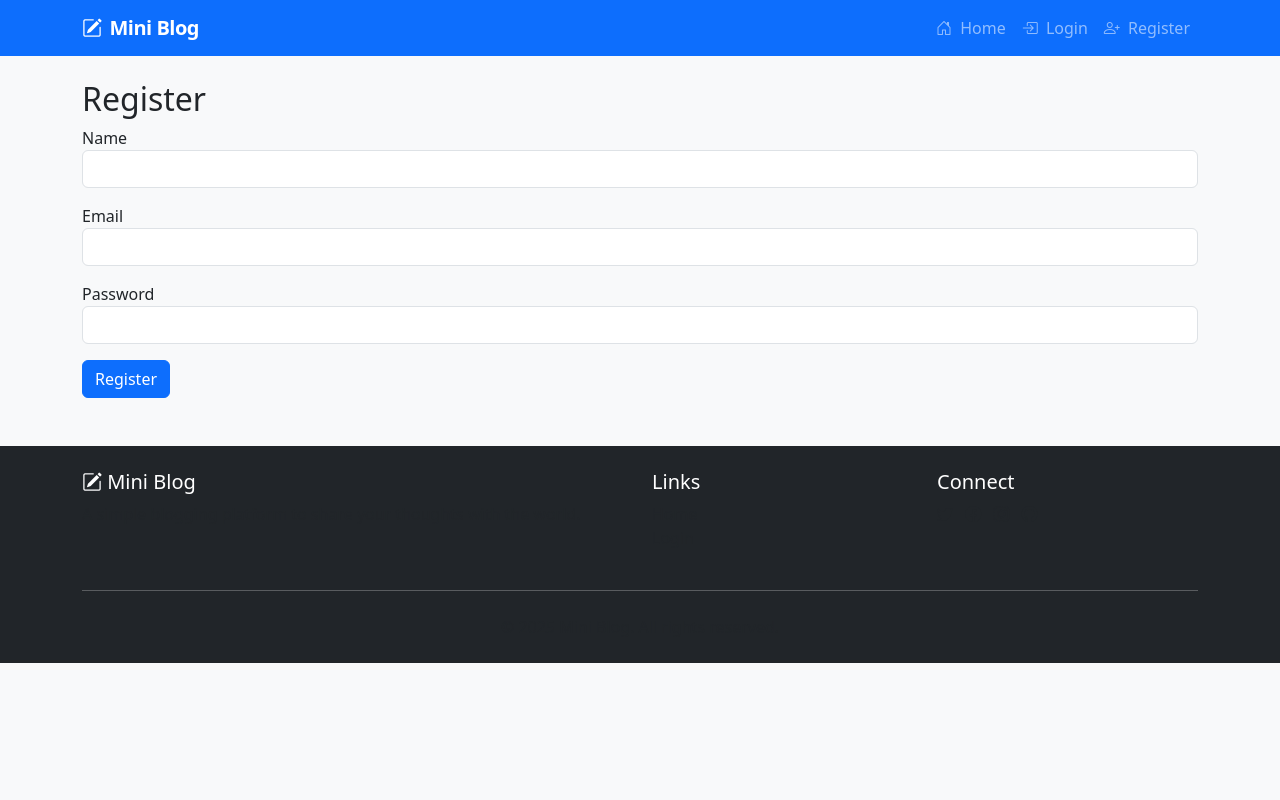
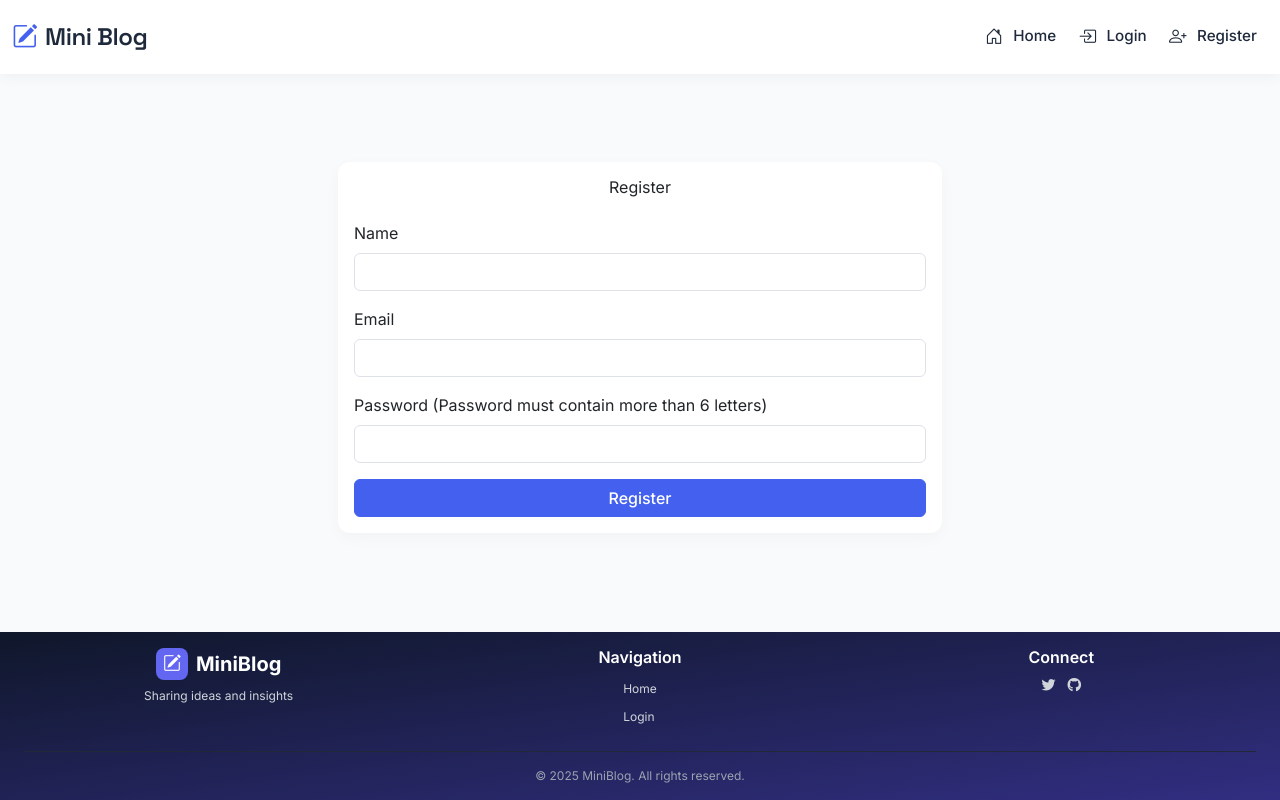
Before and after one commit to AvatarParzival/Mini-Blog, a PHP site: page /register.php in a window 1280 px wide. Run offline with PHP 8.4, Linux system fonts and the light colour scheme; some libraries are stand-ins or nearby versions.

Commit message:
Add files via upload

```diff
--- a/config/db.php
+++ b/config/db.php
@@ -2,7 +2,7 @@
 $host = 'localhost';
 $db   = 'miniblog';
 $user = 'root';
-$pass = '';               // ← your MySQL pwd
+$pass = '';
 $charset = 'utf8mb4';
 
 $dsn = "mysql:host=$host;dbname=$db;charset=$charset";
--- a/partials/footer.php
+++ b/partials/footer.php
@@ -1,37 +1,69 @@
-</div> <!-- /container -->
+</main>
+<script src="https://cdn.tailwindcss.com"></script>
+<script>
+    tailwind.config = {
+        important: '#tailwind-footer',
+        theme: {
+            extend: {
+                colors: {
+                    dark: '#0f172a',
+                    light: '#f8fafc'
+                }
+            }
+        }
+    }
+</script>
 
-<footer class="bg-dark text-white py-4 mt-5">
-    <div class="container">
-        <div class="row">
-            <div class="col-md-6">
-                <h5><i class="bi bi-pencil-square"></i> Mini Blog</h5>
-                <p class="text-muted">A simple blogging platform to share your thoughts with the world.</p>
+<div id="tailwind-footer">
+    <footer class="bg-gradient-to-br from-dark to-indigo-900 text-light py-3">
+        <div class="max-w-7xl mx-auto px-4 sm:px-6 lg:px-8">
+            <div class="grid grid-cols-1 md:grid-cols-3 gap-8">
+
+                <div class="flex flex-col items-center text-center">
+                    <div class="flex items-center mb-2">
+                        <div class="bg-indigo-500 w-8 h-8 rounded-lg flex items-center justify-center mr-2">
+                            <i class="bi bi-pencil-square text-white text-lg"></i>
                         </div>
-            <div class="col-md-3">
-                <h5>Links</h5>
-                <ul class="list-unstyled">
-                    <li><a href="/miniblog/index.php" class="text-decoration-none text-muted">Home</a></li>
+                        <h2 class="text-xl font-bold text-white">MiniBlog</h2>
+                    </div>
+                    <p class="text-gray-300 text-xs mb-2">
+                        Sharing ideas and insights
+                    </p>
+                </div>
+
+                <div class="flex flex-col items-center">
+                    <h3 class="text-md font-semibold text-white mb-2">Navigation</h3>
+                    <ul class="space-y-1">
+                        <li><a href="/miniblog/index.php" class="text-gray-300 hover:text-white text-xs transition">Home</a></li>
                         <?php if (isset($_SESSION['user_id'])): ?>
-                        <li><a href="/miniblog/dashboard.php" class="text-decoration-none text-muted">Dashboard</a></li>
+                            <li><a href="/miniblog/dashboard.php" class="text-gray-300 hover:text-white text-xs transition">Dashboard</a></li>
                         <?php else: ?>
-                        <li><a href="/miniblog/login.php" class="text-decoration-none text-muted">Login</a></li>
+                            <li><a href="/miniblog/login.php" class="text-gray-300 hover:text-white text-xs transition">Login</a></li>
                         <?php endif; ?>
                     </ul>
                 </div>
-            <div class="col-md-3">
-                <h5>Connect</h5>
-                <a href="#" class="text-muted me-2"><i class="bi bi-twitter"></i></a>
-                <a href="#" class="text-muted me-2"><i class="bi bi-facebook"></i></a>
-                <a href="#" class="text-muted me-2"><i class="bi bi-instagram"></i></a>
-                <a href="#" class="text-muted me-2"><i class="bi bi-github"></i></a>
+
+                <div class="flex flex-col items-center">
+                    <h3 class="text-md font-semibold text-white mb-2">Connect</h3>
+                    <div class="flex space-x-3">
+                        <a href="#" class="text-gray-300 hover:text-white transition hover:scale-110 text-sm">
+                            <i class="fab fa-twitter"></i>
+                        </a>
+                        <a href="#" class="text-gray-300 hover:text-white transition hover:scale-110 text-sm">
+                            <i class="fab fa-github"></i>
+                        </a>
                     </div>
                 </div>
-        <hr class="my-4 bg-secondary">
-        <div class="text-center text-muted">
-            &copy; <?= date('Y') ?> Mini Blog. All rights reserved.
+            </div>
+
+            <div class="border-t border-gray-800 mt-4 pt-3 text-center">
+                <p class="text-gray-400 text-xs">
+                    &copy; <?= date('Y') ?> MiniBlog. All rights reserved.
+                </p>
             </div>
         </div>
     </footer>
+</div>
 
 <script src="https://cdn.jsdelivr.net/npm/bootstrap@5.3.2/dist/js/bootstrap.bundle.min.js"></script>
 </body>
--- a/partials/header.php
+++ b/partials/header.php
@@ -1,75 +1,65 @@
 <?php
 session_start();
 require_once __DIR__ . '/../config/db.php';
-?>
-<!doctype html>
+// All header modifications must be done before this point
+?><!doctype html>
 <html lang="en">
 <head>
     <meta charset="utf-8">
     <meta name="viewport" content="width=device-width, initial-scale=1">
-    <title>Mini Blog</title>
+    <title><?= htmlspecialchars($pageTitle ?? 'Mini Blog') ?></title>
+    <!-- Google Fonts -->
+    <link rel="preconnect" href="https://fonts.googleapis.com">
+    <link rel="preconnect" href="https://fonts.gstatic.com" crossorigin>
+    <link href="https://fonts.googleapis.com/css2?family=Inter:wght@400;500;600;700&family=Space+Grotesk:wght@500;600&display=swap" rel="stylesheet">
+    <!-- Bootstrap CSS -->
     <link href="https://cdn.jsdelivr.net/npm/bootstrap@5.3.2/dist/css/bootstrap.min.css" rel="stylesheet">
+    <!-- Bootstrap Icons -->
     <link rel="stylesheet" href="https://cdn.jsdelivr.net/npm/bootstrap-icons@1.11.1/font/bootstrap-icons.css">
-    <style>
-        .navbar-brand {
-            font-weight: 700;
-            letter-spacing: -0.5px;
-        }
-        .card {
-            border-radius: 8px;
-            box-shadow: 0 2px 4px rgba(0,0,0,0.05);
-        }
-        .card:hover {
-            box-shadow: 0 4px 8px rgba(0,0,0,0.1);
-        }
-        .form-control, .btn {
-            border-radius: 6px;
-        }
-        .post-content {
-            line-height: 1.7;
-        }
-    </style>
+    <link rel="stylesheet" href="https://cdnjs.cloudflare.com/ajax/libs/font-awesome/6.4.0/css/all.min.css">
+
+    <link rel="stylesheet" href="/miniblog/style.css">
+
 </head>
-<body class="bg-light">
-<nav class="navbar navbar-expand-lg navbar-dark bg-primary mb-4">
+<body class="d-flex flex-column min-vh-100">
+<nav class="navbar navbar-expand-lg navbar-light sticky-top">
   <div class="container">
     <a class="navbar-brand" href="/miniblog/index.php">
-        <i class="bi bi-pencil-square me-2"></i>Mini Blog
+        <i class="bi bi-pencil-square"></i>Mini Blog
     </a>
     <button class="navbar-toggler" type="button" data-bs-toggle="collapse" data-bs-target="#navbarNav">
-      <span class="navbar-toggler-icon"></span>
+      <span class="navbar-toggler-icon" style="filter: invert(1);"></span>
     </button>
     <div class="collapse navbar-collapse" id="navbarNav">
       <ul class="navbar-nav ms-auto">
-        <li class="nav-item"><a class="nav-link" href="/miniblog/index.php"><i class="bi bi-house-door me-1"></i> Home</a></li>
+        <li class="nav-item"><a class="nav-link" href="/miniblog/index.php"><i class="bi bi-house-door"></i> Home</a></li>
         <?php if (isset($_SESSION['user_id'])): ?>
-          <li class="nav-item"><a class="nav-link" href="/miniblog/dashboard.php"><i class="bi bi-journal-text me-1"></i> My Posts</a></li>
-          <li class="nav-item"><a class="nav-link" href="/miniblog/create.php"><i class="bi bi-plus-circle me-1"></i> Create Post</a></li>
+          <li class="nav-item"><a class="nav-link" href="/miniblog/dashboard.php"><i class="bi bi-journal-text"></i> My Posts</a></li>
+          <li class="nav-item"><a class="nav-link" href="/miniblog/create.php"><i class="bi bi-plus-circle"></i> Create Post</a></li>
           <li class="nav-item dropdown">
-            <a class="nav-link dropdown-toggle" href="#" role="button" data-bs-toggle="dropdown">
-              <i class="bi bi-person-circle me-1"></i> <?= htmlspecialchars($_SESSION['name']) ?>
+            <a class="nav-link dropdown-toggle d-flex align-items-center" href="#" role="button" data-bs-toggle="dropdown">
+              <i class="bi bi-person-circle me-2"></i><?= htmlspecialchars($_SESSION['name']) ?>
             </a>
             <ul class="dropdown-menu dropdown-menu-end">
-              <li><a class="dropdown-item" href="/miniblog/dashboard.php">Dashboard</a></li>
+              <li><a class="dropdown-item" href="/miniblog/dashboard.php"><i class="bi bi-speedometer2"></i>Dashboard</a></li>
               <li><hr class="dropdown-divider"></li>
-              <li><a class="dropdown-item" href="/miniblog/logout.php"><i class="bi bi-box-arrow-right me-1"></i> Logout</a></li>
+              <li><a class="dropdown-item" href="/miniblog/logout.php"><i class="bi bi-box-arrow-right"></i> Logout</a></li>
             </ul>
           </li>
         <?php else: ?>
-          <li class="nav-item"><a class="nav-link" href="/miniblog/login.php"><i class="bi bi-box-arrow-in-right me-1"></i> Login</a></li>
-          <li class="nav-item"><a class="nav-link" href="/miniblog/register.php"><i class="bi bi-person-plus me-1"></i> Register</a></li>
+          <li class="nav-item"><a class="nav-link" href="/miniblog/login.php"><i class="bi bi-box-arrow-in-right"></i> Login</a></li>
+          <li class="nav-item"><a class="nav-link" href="/miniblog/register.php"><i class="bi bi-person-plus"></i> Register</a></li>
         <?php endif; ?>
       </ul>
     </div>
   </div>
 </nav>
-<div class="container">
+<main class="container flex-grow-1">
 <?php
 if (isset($_SESSION['flash'])) {
     foreach ($_SESSION['flash'] as $type => $msg) {
-        echo '<div class="alert alert-'.$type.' alert-dismissible fade show">'.$msg.'
+        echo '<div class="alert alert-'.$type.' alert-dismissible fade show mt-4">'.$msg.'
         <button type="button" class="btn-close" data-bs-dismiss="alert" aria-label="Close"></button></div>';
     }
     unset($_SESSION['flash']);
 }
-?>
--- a/register.php
+++ b/register.php
@@ -7,7 +7,7 @@ if ($_SERVER['REQUEST_METHOD'] === 'POST') {
     $pass  = $_POST['password'];
 
     if ($name === '' || $email === '' || strlen($pass) < 6) {
-        $_SESSION['flash']['danger'] = 'All fields required, password ≥ 6 chars.';
+        $_SESSION['flash']['danger'] = 'Password must contain more than 6 letters';
     } else {
         $stmt = $pdo->prepare("SELECT id FROM users WHERE email = ?");
         $stmt->execute([$email]);
@@ -18,25 +18,43 @@ if ($_SERVER['REQUEST_METHOD'] === 'POST') {
             $pdo->prepare("INSERT INTO users (name, email, password) VALUES (?,?,?)")
                 ->execute([$name, $email, $hash]);
             $_SESSION['flash']['success'] = 'Account created. Please login.';
-            header('Location: /login.php'); exit;
+            header('Location: /miniblog/login.php'); exit;
         }
     }
 }
 ?>
-<h2>Register</h2>
+
+    <div class="container mt-5">
+        <div class="row justify-content-center">
+            <div class="col-md-6">
+                <div class="card">
+                    <div class="card-body">
+                        <h2 class="card-title text-center mb-4">Register</h2>
+
+                        <?php if (!empty($registerError)): ?>
+                            <div class="alert alert-danger"><?= $registerError ?></div>
+                        <?php endif; ?>
+
                         <form method="post">
                             <div class="mb-3">
-    <label>Name</label>
+                                <label class="form-label">Name</label>
                                 <input type="text" name="name" class="form-control" required>
                             </div>
                             <div class="mb-3">
-    <label>Email</label>
+                                <label class="form-label">Email</label>
                                 <input type="email" name="email" class="form-control" required>
                             </div>
                             <div class="mb-3">
-    <label>Password</label>
-    <input type="password" name="password" class="form-control" required minlength="6">
+                                <label class="form-label">Password (Password must contain more than 6 letters)</label>
+                                <input type="password" name="password" class="form-control" required>
                             </div>
-  <button class="btn btn-primary">Register</button>
+                            <button type="submit" class="btn btn-primary w-100">Register</button>
                         </form>
+                    </div>
+                </div>
+            </div>
+        </div>
+    </div>
+</body>
+</html>
 <?php require_once __DIR__ . '/partials/footer.php'; ?>
--- /dev/null
+++ b/style.css
@@ -0,0 +1,140 @@
+:root {
+    --primary-color: #4361ee;
+    --primary-hover: #3a56d4;
+    --text-dark: #1e293b;
+    --text-light: #64748b;
+    --bg-light: #f8fafc;
+}
+
+body {
+    font-family: 'Inter', sans-serif;
+    color: var(--text-dark);
+    background-color: var(--bg-light);
+}
+
+/* Modern header styling */
+.navbar {
+    background-color: #fff;
+    box-shadow: 0 2px 15px rgba(0, 0, 0, 0.05);
+    padding: 0.8rem 0;
+    font-family: 'Inter', sans-serif;
+}
+
+.navbar-brand {
+    font-family: 'Space Grotesk', sans-serif;
+    font-weight: 600;
+    letter-spacing: -0.5px;
+    color: var(--text-dark) !important;
+    font-size: 1.5rem;
+    display: flex;
+    align-items: center;
+    transition: all 0.3s ease;
+}
+
+.navbar-brand:hover {
+    color: var(--primary-color) !important;
+}
+
+.navbar-brand i {
+    color: var(--primary-color);
+    font-size: 1.6rem;
+    margin-right: 0.5rem;
+    transition: all 0.3s ease;
+}
+
+.navbar-nav .nav-link {
+    color: var(--text-dark) !important;
+    font-weight: 500;
+    padding: 0.5rem 1rem;
+    margin: 0 0.2rem;
+    border-radius: 6px;
+    transition: all 0.3s cubic-bezier(0.4, 0, 0.2, 1);
+    font-size: 0.95rem;
+}
+
+.navbar-nav .nav-link:hover {
+    color: var(--primary-color) !important;
+    background-color: rgba(67, 97, 238, 0.08);
+    transform: translateY(-1px);
+}
+
+.navbar-nav .nav-link i {
+    margin-right: 0.4rem;
+    font-size: 1.1rem;
+    vertical-align: middle;
+}
+
+.dropdown-menu {
+    border: none;
+    box-shadow: 0 5px 25px rgba(0, 0, 0, 0.1);
+    border-radius: 10px;
+    padding: 0.5rem 0;
+    margin-top: 0.5rem;
+}
+
+.dropdown-item {
+    padding: 0.6rem 1.5rem;
+    color: var(--text-dark) !important;
+    transition: all 0.2s ease;
+    font-weight: 500;
+}
+
+.dropdown-item:hover {
+    background-color: rgba(67, 97, 238, 0.08);
+    color: var(--primary-color) !important;
+    transform: translateX(3px);
+}
+
+.dropdown-item i {
+    width: 20px;
+    text-align: center;
+    margin-right: 0.7rem;
+}
+
+.navbar-toggler {
+    border: none;
+    padding: 0.5rem;
+}
+
+.navbar-toggler:focus {
+    box-shadow: 0 0 0 3px rgba(67, 97, 238, 0.2);
+}
+
+/* Main content styling */
+main {
+    flex: 1 0 auto;
+    padding-top: 2.5rem;
+}
+
+/* Modern buttons */
+.btn-primary {
+    background-color: var(--primary-color);
+    border-color: var(--primary-color);
+    font-weight: 500;
+}
+
+.btn-primary:hover {
+    background-color: var(--primary-hover);
+    border-color: var(--primary-hover);
+}
+
+/* Card styling */
+.card {
+    border: none;
+    border-radius: 12px;
+    box-shadow: 0 5px 15px rgba(0, 0, 0, 0.03);
+    transition: transform 0.3s ease, box-shadow 0.3s ease;
+    overflow: hidden;
+}
+
+.card:hover {
+    transform: translateY(-5px);
+    box-shadow: 0 10px 25px rgba(0, 0, 0, 0.08);
+}
+
+/* Alert messages */
+.alert {
+    border-radius: 8px;
+    border: none;
+    box-shadow: 0 2px 10px rgba(0, 0, 0, 0.05);
+}
```
Also changed, not shown: database.sql (+0 -17 lines), login.php (+34 -8 lines), test_connection.php (added, +20 -0 lines). Lines whose indentation alone changed are shown as unchanged.
